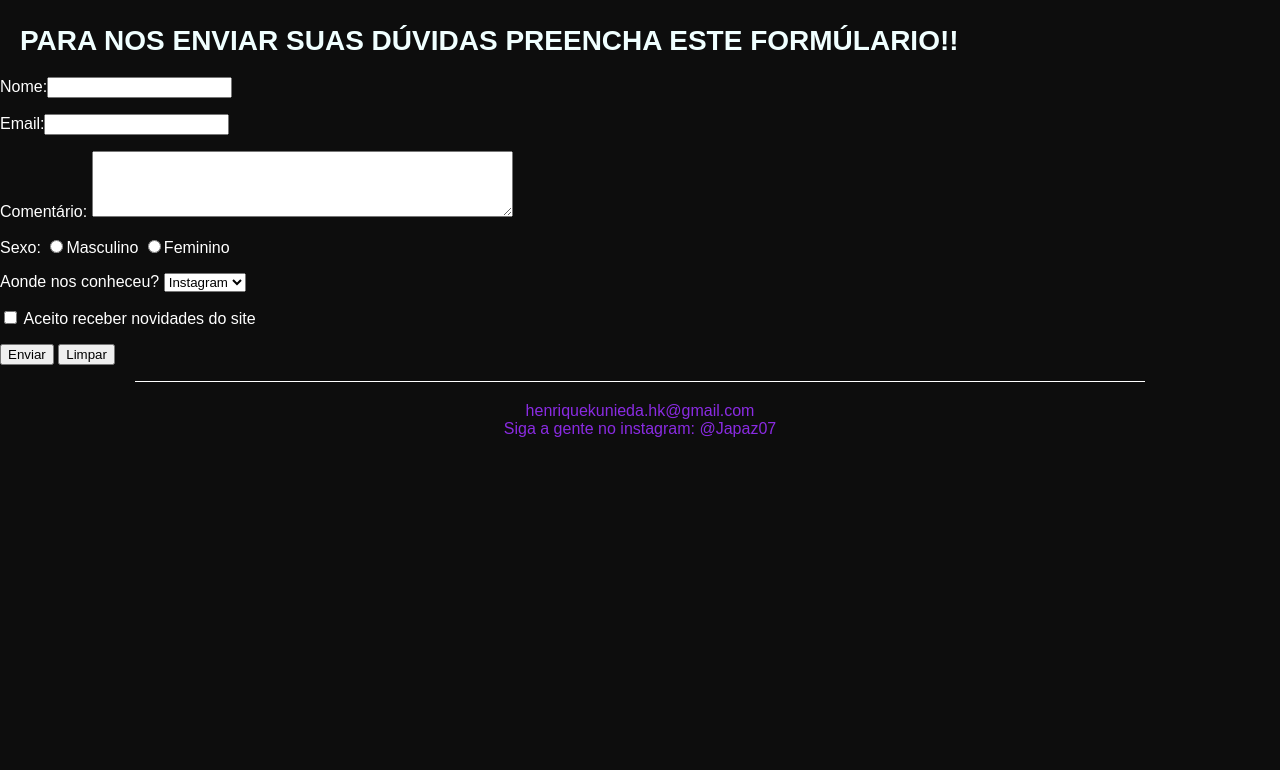
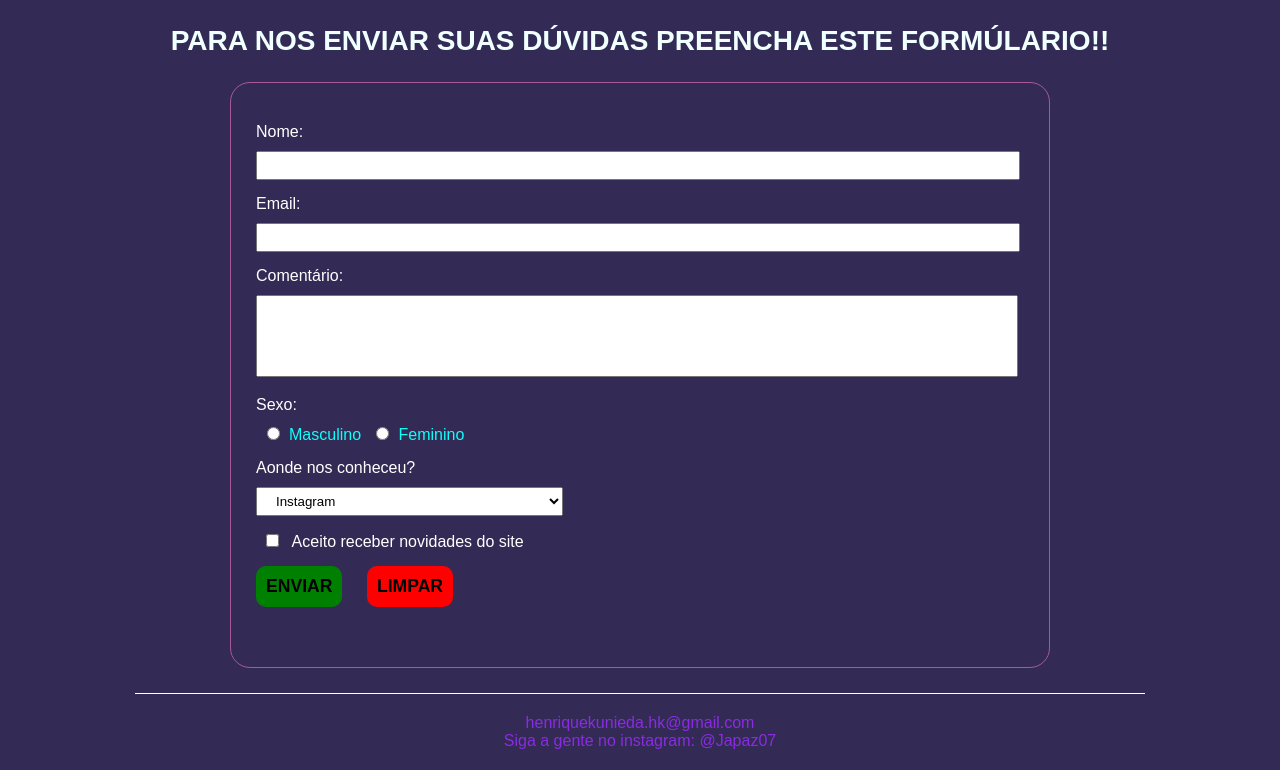
Before and after one commit to Henrique-Kunieda/Projeto-HTML--Curso-Devaria-2024, a plain HTML site: page faleConosco.html in a window 1280 px wide. Shown: the part 146-916 px from the top of the page. Before the commit the page ends 800 px from the top, so only its background shows below. Drawn offline with Linux system fonts and the light colour scheme.

Commit message:
Finalizando os css das páginas (fale-conosco)

```diff
--- a/css/devaria.css
+++ b/css/devaria.css
@@ -5,7 +5,7 @@ html{
 }
 
 body{
-    background-color:  #0D0D0D;
+    background-color: #332b55;
     font-family: sans-serif;
     margin: 0;
 }
@@ -39,6 +39,11 @@ h3.title{
     text-align: center;
 }
 
+.margin-horizontal-20px{
+    margin-left: 20px;
+    margin-right: 20px;
+}
+
 @media screen and (min-width: 992px) {
        .width-50pct-desktop{
         width: 50% !important;
--- /dev/null
+++ b/css/fala-conosco.css
@@ -0,0 +1,91 @@
+/*estilos da página fale conosco*/
+
+main .contact-form > div{
+    color: white;
+    margin: 15px 0px;
+}
+
+main .contact-form > div label{
+    display: block;
+    margin-bottom: 10px;
+}
+
+main .contact-form input,
+main .contact-form select,
+main .contact-form textarea{
+    width: 90%;
+    padding: 5px 15px;
+    outline-color: blueviolet;
+}
+
+main .contact-form select{
+    width: 100%;
+}
+
+main .contact-form textarea{
+    resize: none;
+    padding-top: 15px;
+}
+
+main .contact-form > div input[type="radio"],
+main .contact-form > div input[type="checkbox"]{
+    width: 25px;
+    resize: none;
+}
+
+main .contact-form > div:nth-child(4) span {
+    color:  #0efff9;
+
+}
+
+main .contact-form > div input[type="submit"],
+main .contact-form > div input[type="reset"]{
+     width: 100%;
+     margin-bottom: 20px;
+     border: none;
+     text-transform: uppercase;
+     border-radius: 10px;
+     font-size: 1.1em;
+}
+
+main .contact-form > div input[type="submit"]{
+    background-color: green;
+    padding: 10px;
+    font-weight: bold;
+}
+
+main .contact-form > div input[type="reset"]{
+    background-color: red;
+    padding: 10px;
+    font-weight: bold;
+}
+
+@media screen and (min-width: 992px) {
+    main .contact-form{
+        width: 60%;
+        border: 1px solid #a7599b;
+        border-radius: 20px;
+        padding: 25px ;
+        margin: 25px auto;
+    }
+
+    main .contact-form input,
+    main .contact-form textarea{
+      width: 95%;
+}
+
+    main .contact-form select{
+        width: 40%;
+    }
+
+    main .contact-form > div input[type="submit"],
+    main .contact-form > div input[type="reset"]{
+      width: auto;
+      padding: 10px;
+      outline: none;
+}
+
+main .contact-form > div input[type="submit"]{
+    margin-right: 20px;
+}
+}
--- a/faleConosco.html
+++ b/faleConosco.html
@@ -7,6 +7,7 @@
     <link rel="stylesheet" href="css/footer.css" />
     <link rel="stylesheet" href="css/devaria.css" />
     <link rel="stylesheet" href="css/header.css" />
+    <link rel="stylesheet" href="css/fala-conosco.css" />
 </head>
 <body>
     <header>
@@ -23,27 +24,31 @@
     </nav>
     </header>
     <main>
-        <h1  class="title">Fale Conosco!</h1>
+        <h1  class="title text-center " >Fale Conosco!</h1>
 
-        <h2  class="title">Para nos enviar suas dúvidas preencha este formúlario!!</h2>
+        <h2  class="title text-center ">Para nos enviar suas dúvidas preencha este formúlario!!</h2>
         <section>
-           <form action="index.html">
-            <p>
+           <form action="index.html" class="contact-form  margin-horizontal-20px  ">
+            <div>
                 <label>Nome:</label><input type="text" name="Nome">
-            </p>
-            <p>
+            </div>
+
+            <div>
                 <label>Email:</label><input type="text" name="Email">
-            </p>
-            <p>
+            </div>
+
+            <div>
                 <label>Comentário:</label>
              <textarea name="Comentario" rows="4" cols="50" required="true"></textarea>
-            </p>
-            <p>
+            </div>
+
+            <div>
                 <label>Sexo:</label>
-                <input type="radio" name="Sexo"/><label>Masculino</label>
-                <input type="radio" name="Sexo"/><label>Feminino</label>
-            </p>
-            <p>
+                <input type="radio" name="Sexo"/><span>Masculino</span>
+                <input type="radio" name="Sexo"/><span>Feminino</span>
+            </div>
+
+            <div>
                 <label>Aonde nos conheceu?</label>
                 <select name="Conheceu">
                     <option selected>Instagram</option>
@@ -51,17 +56,17 @@
                     <option>Amigos</option>
                     <option>Outro</option>
                 </select>
-            </p>
+            </div>
 
-            <p>
+            <div>
                 <input type="checkbox" name="Novidades"/>
-                <label>Aceito receber novidades do site</label>
-            </p>
+                <span>Aceito receber novidades do site</span>
+            </div>
 
-            <p>
+            <div>
                 <input type="submit" name="Enviar" value="Enviar">
                 <input type="reset" name="Limpar" value="Limpar">
-            </p>
+            </div>
 
            </form>
         </section>
```
